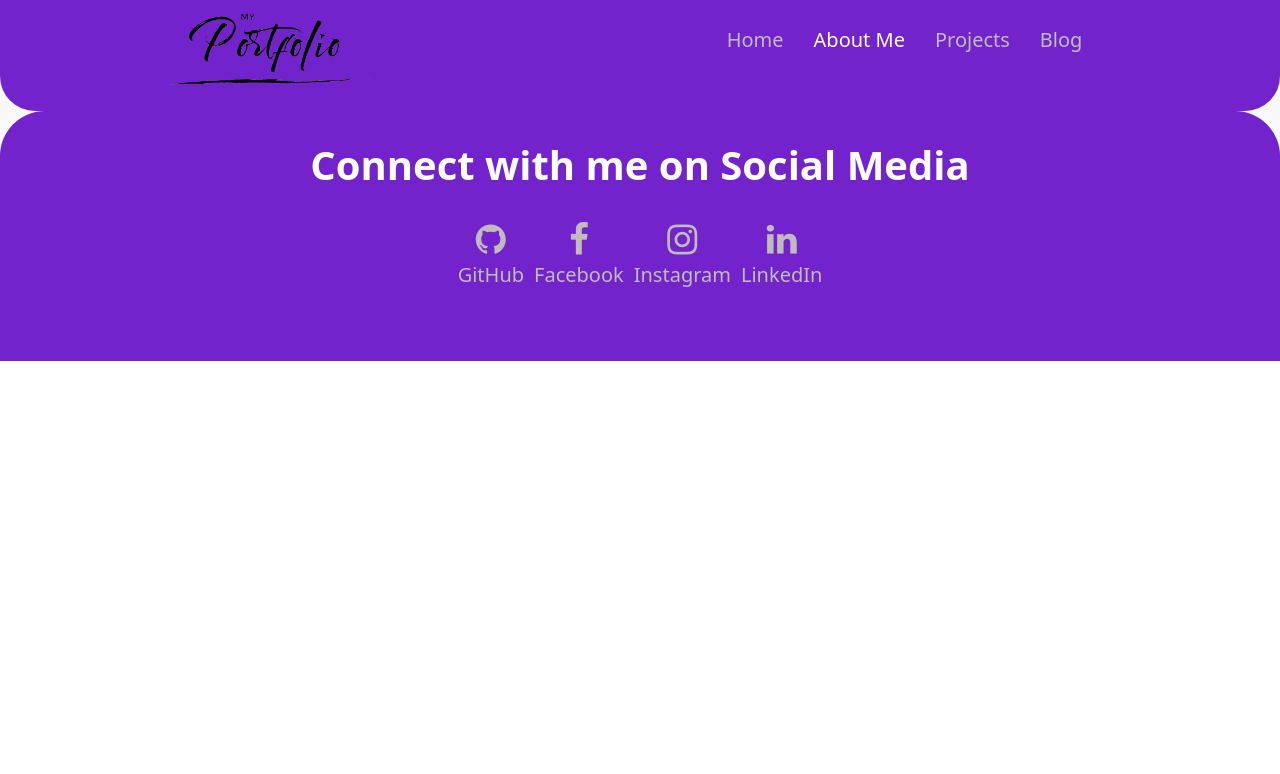
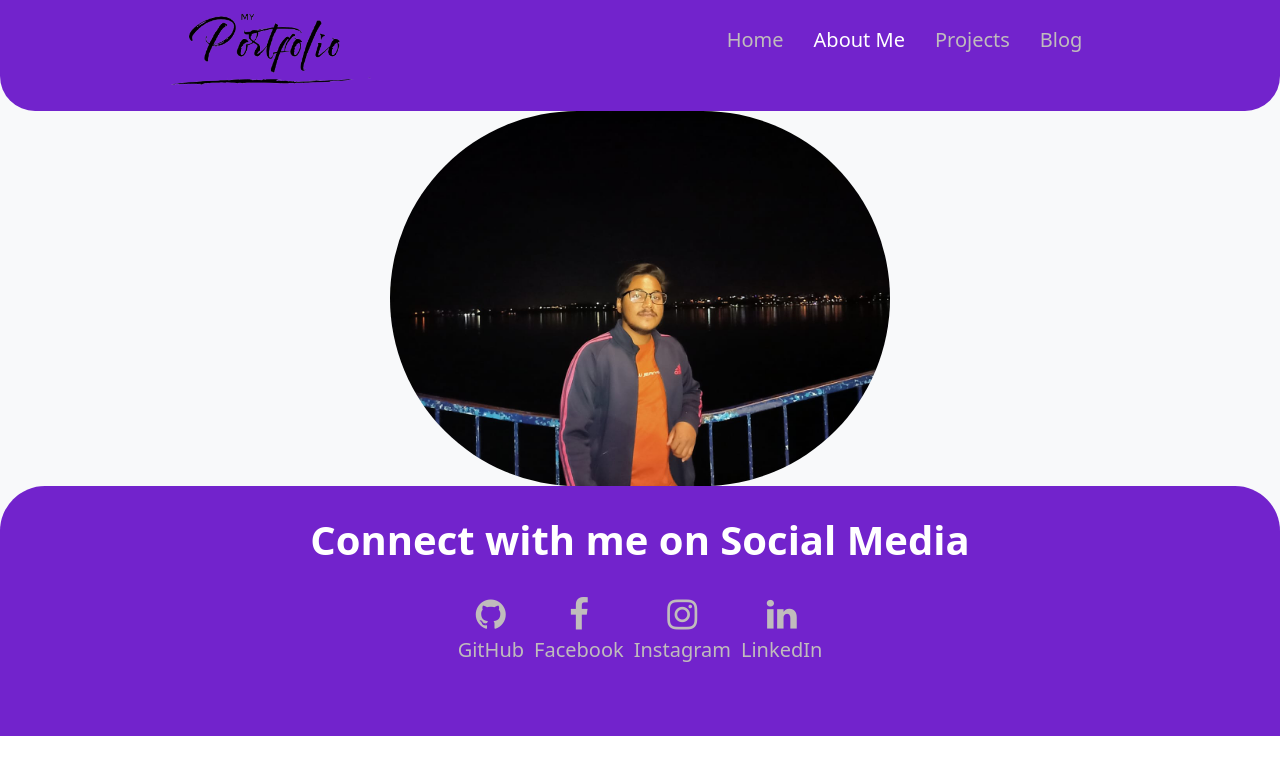
Before and after one commit to rshubham005/portflio-site, a plain HTML site: page about.html in a window 1280 px wide. Drawn offline with nearby package versions, Linux system fonts and the light colour scheme.

Commit message:
about section

```diff
--- a/about.html
+++ b/about.html
@@ -25,7 +25,11 @@
        </div>
        </div>
     </nav>
-
+    <div class="conatiner-fluid bg-light">
+        <div class="dp">
+            <img src="shubham.jpeg" class="photo" alt="">
+        </div>
+    </div>
     <footer>
         <div class="cotainer-fluid footer">
           <h3 class="footer-head">Connect with me on Social Media</h3>
--- a/style.css
+++ b/style.css
@@ -198,3 +198,15 @@ a:hover
 .project-list li{
     padding: 15px 0px ;
 }
+.dp
+{
+    display: flex;
+    justify-content: center;
+}
+.photo
+{
+    max-width: 500px;
+    width: 100%;
+    display: block;
+    border-radius: 250px;
+}
```
Also changed, not shown: shubham.jpeg (added).
